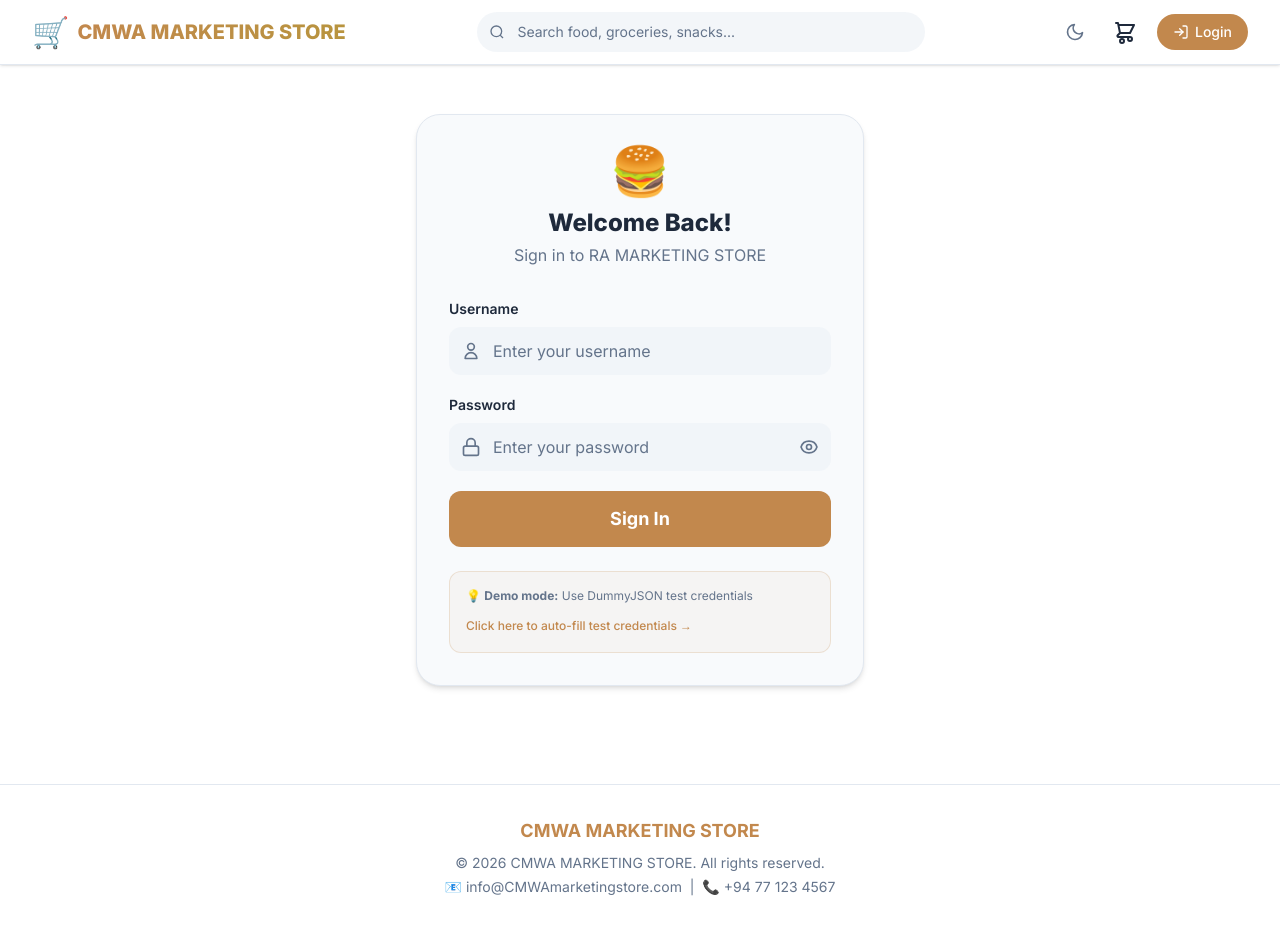
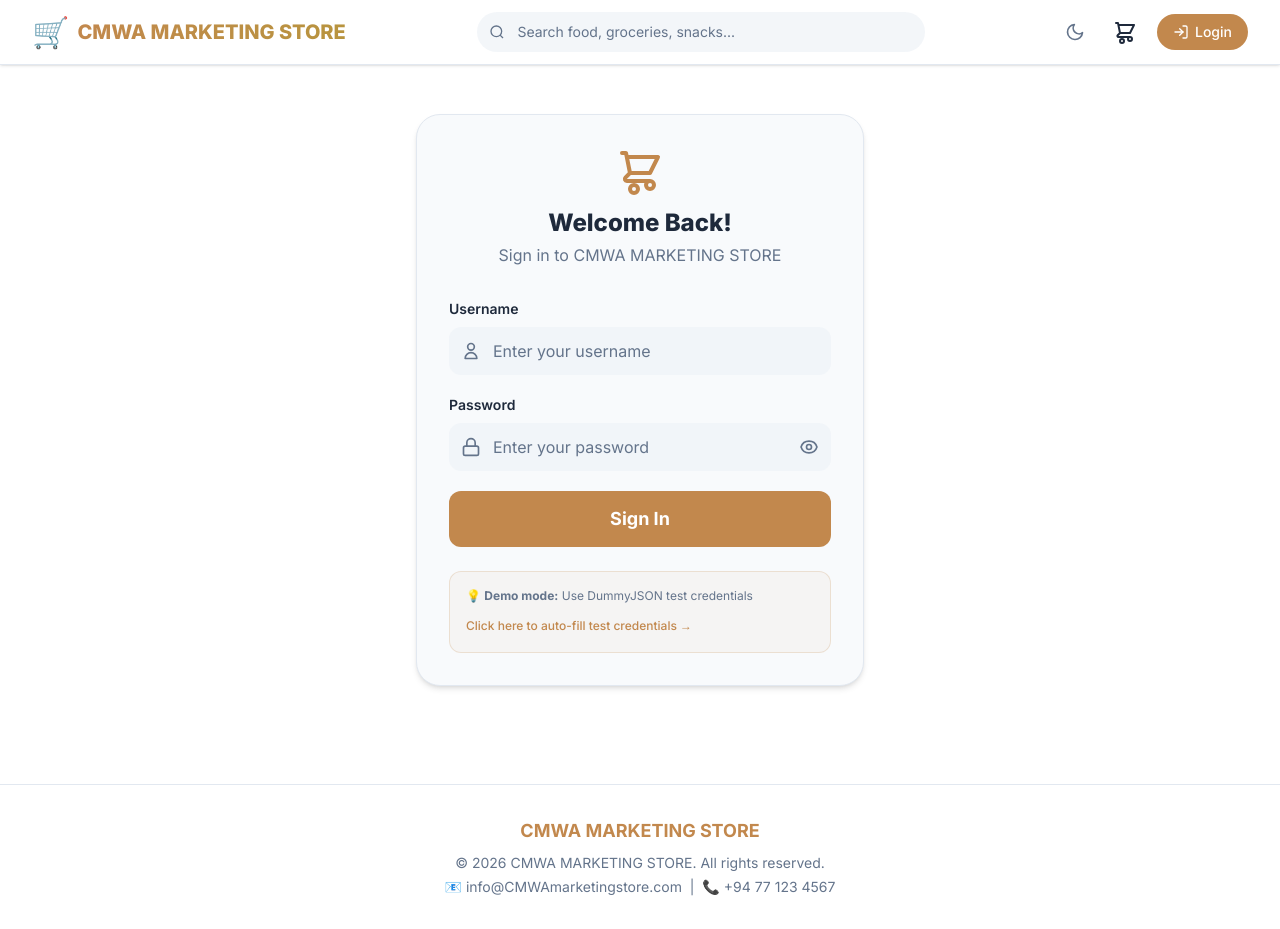
Before and after one commit to ravinduanushka/CMWA-market-shop-, a Vue app: page /login in a window 1280 px wide. Built offline with nearby package versions, Linux system fonts and the light colour scheme.

Commit message:
change the food icon

```diff
--- a/index.html
+++ b/index.html
@@ -4,7 +4,7 @@
     <meta charset="UTF-8" />
     <link rel="icon" type="image/svg+xml" href="/vite.svg" />
     <meta name="viewport" content="width=device-width, initial-scale=1.0" />
-    <meta name="description" content="Food City — Discover delicious deals and amazing products. Built with Vue 3, TypeScript & Tailwind CSS." />
+    <meta name="description" content="CMWA MARKETING STORE — Discover delicious deals and amazing products. Built with Vue 3, TypeScript & Tailwind CSS." />
     <title> CMWA MARKETING STORE  — Your Favorite Food Store</title>
   </head>
   <body>
--- a/src/views/HomeView.vue
+++ b/src/views/HomeView.vue
@@ -74,7 +74,7 @@ onMounted(() => {
         <div class="text-center max-w-3xl mx-auto">
           <h1 class="text-4xl sm:text-5xl lg:text-6xl font-extrabold tracking-tight mb-4">
             <span class="text-white">
-              WELCOME TO RA MARKETING STORE
+              WELCOME TO CMWA MARKETING STORE
             </span>
           </h1>
           <p class="text-lg sm:text-xl text-white/80 max-w-2xl mx-auto">
--- a/src/views/LoginView.vue
+++ b/src/views/LoginView.vue
@@ -33,9 +33,13 @@ function fillTestCredentials() {
       <div class="rounded-3xl bg-surface-card dark:bg-surface-card-dark border border-border dark:border-border-dark shadow-md p-8">
         <!-- Header -->
         <div class="text-center mb-8">
-          <span class="text-5xl block mb-3">🍔</span>
+          <div class="flex justify-center mb-3 text-primary">
+            <svg xmlns="http://www.w3.org/2000/svg" class="w-12 h-12" fill="none" viewBox="0 0 24 24" stroke="currentColor" stroke-width="2">
+              <path stroke-linecap="round" stroke-linejoin="round" d="M3 3h2l.4 2M7 13h10l4-8H5.4M7 13L5.4 5M7 13l-2.293 2.293c-.63.63-.184 1.707.707 1.707H17m0 0a2 2 0 100 4 2 2 0 000-4zm-8 2a2 2 0 100 4 2 2 0 000-4z"/>
+            </svg>
+          </div>
           <h1 class="text-2xl font-extrabold text-text dark:text-text-dark">Welcome Back!</h1>
-          <p class="text-text-muted dark:text-text-muted-dark mt-1">Sign in to RA MARKETING STORE</p>
+          <p class="text-text-muted dark:text-text-muted-dark mt-1">Sign in to CMWA MARKETING STORE</p>
         </div>
 
         <!-- Error message -->
```
